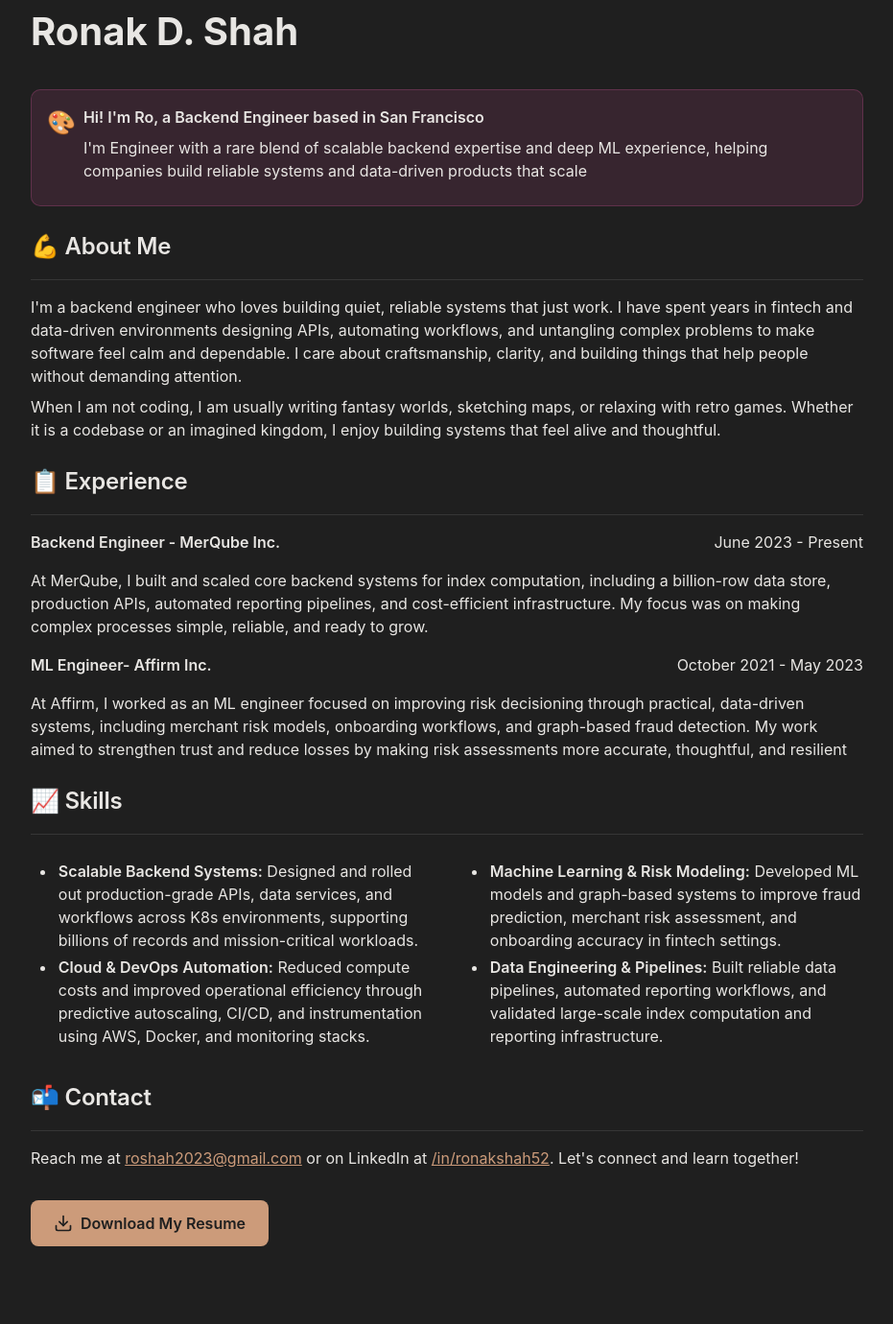
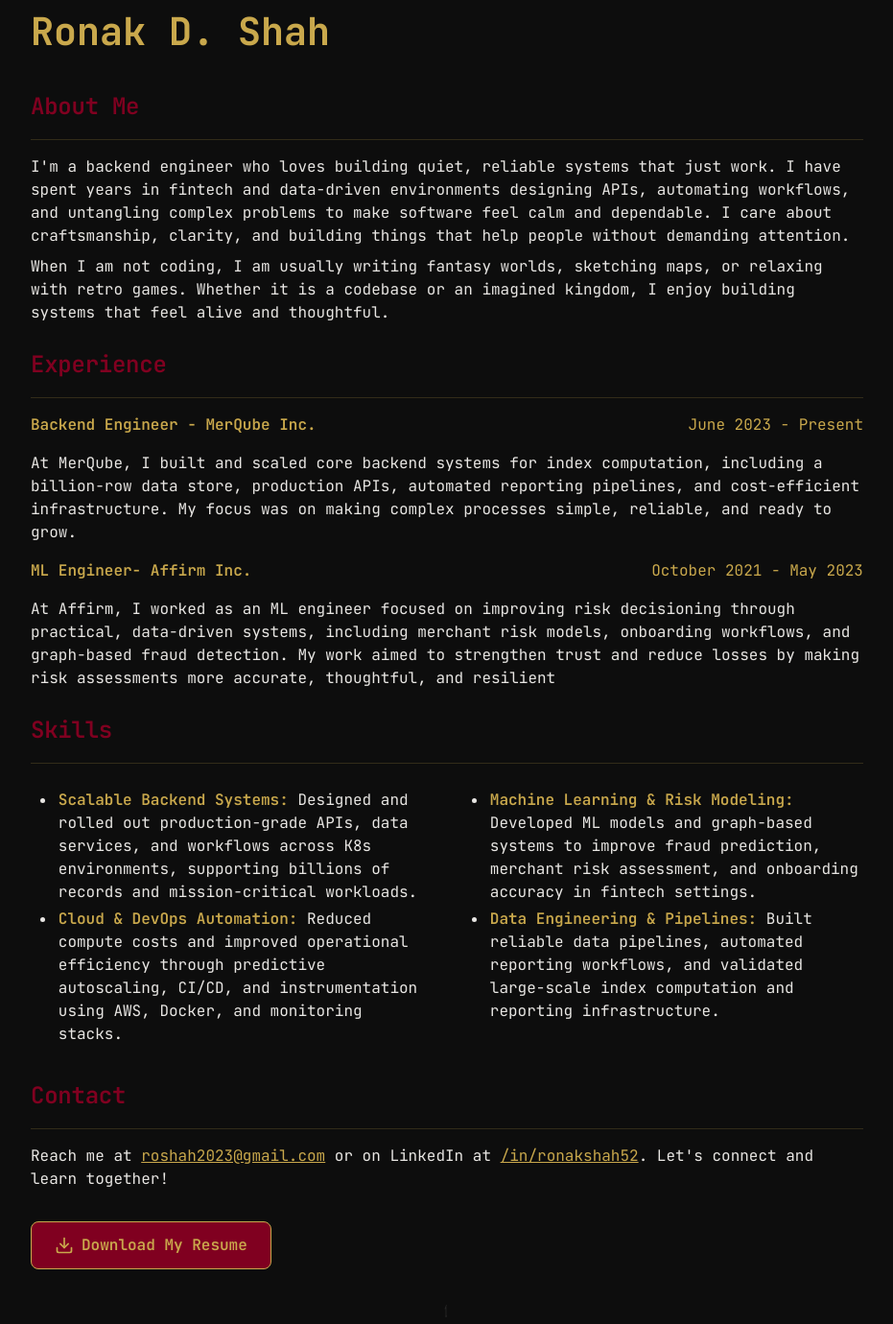
Before and after one commit to ronakdshah/ronakdshah.github.io, a plain HTML site: page index.html in a window 1280 px wide. Shown: the part 29-1409 px from the top of the page at 96% size, without its empty margins (174-1105 px from the left). Before the commit the page ends 1360 px from the top, so only its background shows below. Drawn offline with Linux system fonts and the light colour scheme.

Commit message:
color scheme.

```diff
--- a/index.html
+++ b/index.html
@@ -4,6 +4,7 @@
     <meta charset="utf-8">
     <meta name="viewport" content="width=device-width, initial-scale=1.0">
     <title>Ronak D. Shah</title>
+    <link href="https://fonts.googleapis.com/css2?family=JetBrains+Mono:wght@400;600;700&display=swap" rel="stylesheet">
     <style>
         * {
             box-sizing: border-box;
@@ -12,10 +13,10 @@
         }
 
         body {
-            font-family: ui-sans-serif, -apple-system, BlinkMacSystemFont, "Segoe UI", Arial, sans-serif;
+            font-family: 'JetBrains Mono', monospace;
             line-height: 1.5;
             color: #E8E6E3;
-            background: #1F1F1F;
+            background: #0D0D0D;
             max-width: 900px;
             margin: 2em auto;
             padding: 0 1em;
@@ -37,6 +38,7 @@
             font-size: 2.5rem;
             font-weight: 700;
             margin-bottom: 0.75em;
+            color: #C9A84C;
         }
 
         h2 {
@@ -44,6 +46,7 @@
             font-weight: 600;
             margin-top: 1.5rem;
             letter-spacing: -0.01em;
+            color: #800020;
         }
 
         p {
@@ -51,63 +54,37 @@
         }
 
         a {
-            color: #CC9B7A;
+            color: #C9A84C;
             text-decoration: underline;
         }
 
         a:hover {
-            color: #D4A882;
+            color: #e0be6a;
         }
 
         hr {
             border: none;
-            border-bottom: 1px solid rgba(255, 255, 255, 0.1);
+            border-bottom: 1px solid rgba(201, 168, 76, 0.2);
             margin: 1em 0;
-        }
-
-        .callout {
-            border-radius: 10px;
-            padding: 1rem;
-            display: flex;
-            gap: 0.5rem;
-            margin: 1.25em 0;
-        }
-
-        .callout-icon {
-            font-size: 1.5em;
-            flex-shrink: 0;
-        }
-
-        .callout-content {
-            flex: 1;
-        }
-
-        .callout-pink {
-            background: rgba(193, 76, 138, 0.15);
-            border: 1px solid rgba(193, 76, 138, 0.3);
-        }
-
-        .callout-default {
-            background: rgba(255, 255, 255, 0.05);
-            border: 1px solid rgba(255, 255, 255, 0.1);
         }
 
         .download-btn {
             display: inline-flex;
             align-items: center;
             gap: 0.5rem;
-            background: #CC9B7A;
-            color: #1F1F1F;
+            background: #800020;
+            color: #C9A84C;
             padding: 0.75rem 1.5rem;
             border-radius: 8px;
             text-decoration: none;
             font-weight: 600;
             transition: background 0.2s;
+            border: 1px solid #C9A84C;
         }
 
         .download-btn:hover {
-            background: #D4A882;
-            color: #1F1F1F;
+            background: #a0002a;
+            color: #e0be6a;
         }
 
         .download-btn svg {
@@ -137,6 +114,7 @@
 
         .date-column {
             text-align: right;
+            color: #C9A84C;
         }
 
         ul {
@@ -151,6 +129,7 @@
 
         strong {
             font-weight: 600;
+            color: #C9A84C;
         }
 
         @media (max-width: 768px) {
@@ -171,20 +150,12 @@
     </header>
 
     <main>
-        <div class="callout callout-pink">
-            <div class="callout-icon">🎨</div>
-            <div class="callout-content">
-                <strong>Hi! I'm Ro, a Backend Engineer based in San Francisco</strong>
-                <p>I'm Engineer with a rare blend of scalable backend expertise and deep ML experience, helping companies build reliable systems and data-driven products that scale</p>
-            </div>
-        </div>
-
-        <h2>💪 About Me</h2>
+        <h2>About Me</h2>
         <hr>
         <p>I'm a backend engineer who loves building quiet, reliable systems that just work. I have spent years in fintech and data-driven environments designing APIs, automating workflows, and untangling complex problems to make software feel calm and dependable. I care about craftsmanship, clarity, and building things that help people without demanding attention.</p>
         <p>When I am not coding, I am usually writing fantasy worlds, sketching maps, or relaxing with retro games. Whether it is a codebase or an imagined kingdom, I enjoy building systems that feel alive and thoughtful.</p>
 
-        <h2>📋 Experience</h2>
+        <h2>Experience</h2>
         <hr>
         <div class="columns">
             <div class="column-60">
@@ -206,7 +177,7 @@
         </div>
         <p>At Affirm, I worked as an ML engineer focused on improving risk decisioning through practical, data-driven systems, including merchant risk models, onboarding workflows, and graph-based fraud detection. My work aimed to strengthen trust and reduce losses by making risk assessments more accurate, thoughtful, and resilient</p>
 
-        <h2>📈 Skills</h2>
+        <h2>Skills</h2>
         <hr>
         <div class="columns">
             <div class="column">
@@ -223,12 +194,12 @@
             </div>
         </div>
 
-        <h2>📬 Contact</h2>
+        <h2>Contact</h2>
         <hr>
         <p>Reach me at <a href="mailto:roshah2023@gmail.com">roshah2023@gmail.com</a> or on LinkedIn at <a href="http://www.linkedin.com/in/ronakshah52">/in/ronakshah52</a>. Let's connect and learn together!</p>
 
         <div style="margin-top: 2em;">
-            <a href="https://docs.google.com/document/d/197DAX5WGEuxg_LhS0zu-SNIySroV_QUOS5OTQTbow-k/export?format=pdf" class="download-btn">
+            <a href="https://drive.google.com/uc?export=download&id=1X9fknDN3qjlEXfnrLOmN-hi9WffICF1E" class="download-btn" download="Ronak_Shah_Resume.pdf">
                 <svg viewBox="0 0 24 24" fill="none" stroke="currentColor" stroke-width="2" stroke-linecap="round" stroke-linejoin="round">
                     <path d="M21 15v4a2 2 0 0 1-2 2H5a2 2 0 0 1-2-2v-4"></path>
                     <polyline points="7 10 12 15 17 10"></polyline>
@@ -238,5 +209,9 @@
             </a>
         </div>
     </main>
+    <footer style="text-align: center; margin: 3em 0 1em; opacity: 0.2; font-size: 0.75rem; letter-spacing: 0.15em;">𓌀</footer>
+    <script>
+        console.log('%c██████╗  █████╗      ██╗██████╗  █████╗ ███╗   ██╗ ██████╗ ██████╗  █████╗ ██╗     ██╗\n██╔══██╗██╔══██╗     ██║██╔══██╗██╔══██╗████╗  ██║██╔════╝ ██╔══██╗██╔══██╗██║     ██║\n██████╔╝███████║     ██║██████╔╝███████║██╔██╗ ██║██║  ███╗██████╔╝███████║██║     ██║\n██╔══██╗██╔══██║██   ██║██╔══██╗██╔══██║██║╚██╗██║██║   ██║██╔══██╗██╔══██║██║     ██║\n██████╔╝██║  ██║╚█████╔╝██║  ██║██║  ██║██║ ╚████║╚██████╔╝██████╔╝██║  ██║███████╗██║\n╚═════╝ ╚═╝  ╚═╝ ╚════╝ ╚═╝  ╚═╝╚═╝  ╚═╝╚═╝  ╚═══╝ ╚═════╝ ╚═════╝ ╚═╝  ╚═╝╚══════╝╚═╝', 'color: #C9A84C; font-family: monospace; font-size: 10px; line-height: 1.2;');
+    </script>
 </body>
 </html>
```
